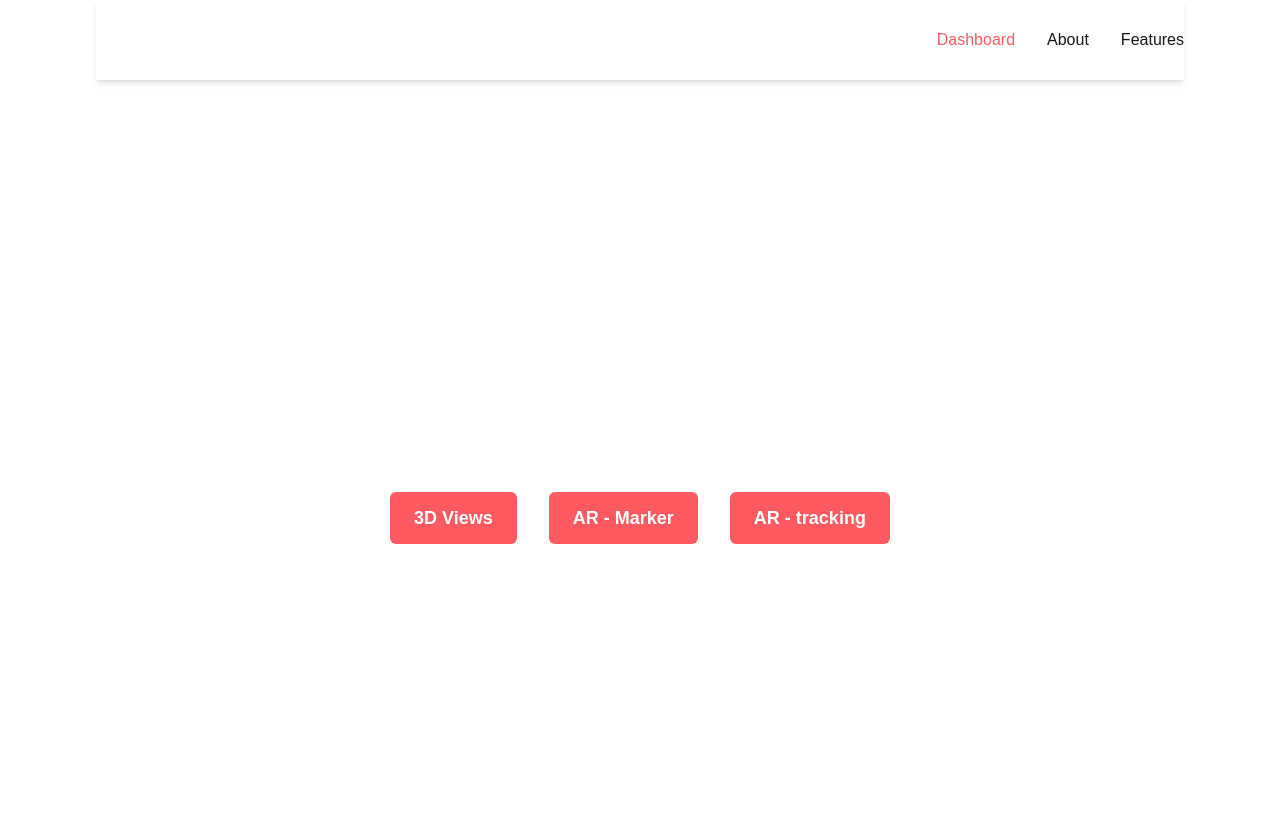
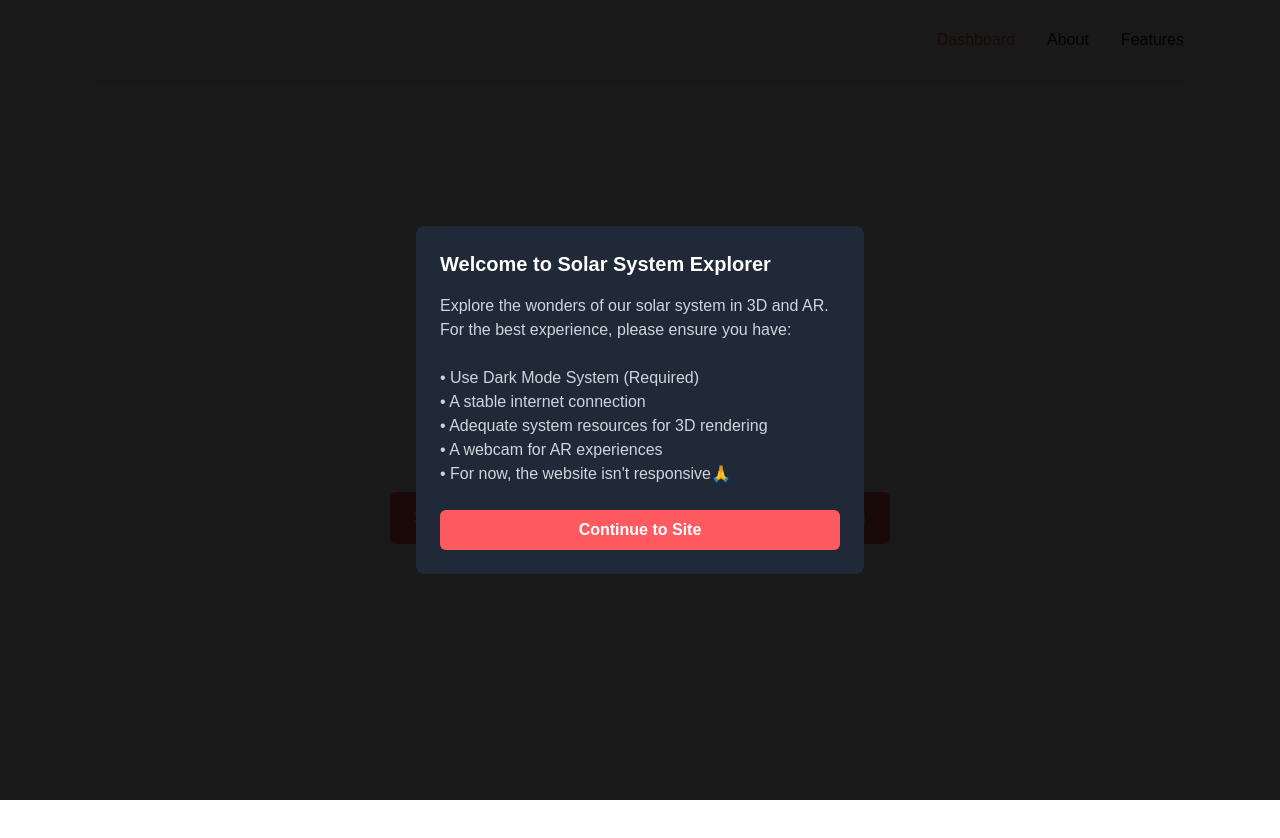
Before and after one commit to hilmifawwazsaad/GrafKom_FP, a Next.js app: page / in a window 1280 px wide. Shown: the top 838 px of the page. Built offline with nearby package versions, Linux system fonts and the light colour scheme.

Commit message:
feat: add alert warning

```diff
--- a/src/app/page.js
+++ b/src/app/page.js
@@ -1,11 +1,23 @@
 'use client'
 
-import React, { useEffect } from "react";
+import React, { useEffect, useState } from "react";
 import { useRouter } from "next/navigation";
 import Navbar from "@/components/Navbar";
 
 export default function Dashboard() {
     const router = useRouter();
+    const [showModal, setShowModal] = useState(true);
+    const [isMobile, setIsMobile] = useState(false);
+
+    const checkIfMobile = () => {
+        return (
+            /iPhone|iPad|iPod|Android|webOS|BlackBerry|IEMobile|Opera Mini/i.test(navigator.userAgent) ||
+            /iPad|iPhone|iPod/.test(navigator.platform) ||
+            (window.innerWidth <= 768) ||
+            ('ontouchstart' in window) ||
+            (navigator.maxTouchPoints > 0 && /MacIntel/.test(navigator.platform))
+        );
+    };
 
     const handleExplore = () => {
         router.push('/explore');
@@ -19,16 +31,86 @@ export default function Dashboard() {
         router.push('/tracking');
     }
 
+    const handleUnderstand = () => {
+        window.location.href = "https://google.com";
+    }
+
     useEffect(() => {
         document.body.style.overflow = "hidden";
 
+        const mobileCheck = checkIfMobile();
+        setIsMobile(mobileCheck);
+
+        const handleResize = () => {
+            const mobileCheck = checkIfMobile();
+            setIsMobile(mobileCheck);
+        };
+
+        window.addEventListener('resize', handleResize);
+
+        if (mobileCheck) {
+            document.body.style.overflow = "hidden";
+        }
+
         return () => {
             document.body.style.overflow = "";
+            window.removeEventListener('resize', handleResize);
         };
     }, []);
 
+    // Mobile view
+    if (isMobile) {
+        return (
+            <div className="fixed inset-0 bg-black bg-opacity-90 z-50 flex items-center justify-center p-4">
+                <div className="bg-gray-800 text-white rounded-lg p-6 max-w-md w-full">
+                    <h2 className="text-xl font-bold mb-4">
+                        Desktop Only Website
+                    </h2>
+                    <p className="text-gray-300 mb-6">
+                        This website requires a desktop or laptop computer to function properly.
+                        Mobile devices, including tablets, are not supported.
+                    </p>
+                    <button
+                        onClick={handleUnderstand}
+                        className="bg-[#FF5A5F] hover:bg-[#F6657E] text-white font-semibold py-2 px-4 rounded-md transition-all w-full"
+                    >
+                        I Understand
+                    </button>
+                </div>
+            </div>
+        );
+    }
+
+    // Desktop view
     return (
         <Navbar>
+            {showModal && (
+                <div className="fixed inset-0 bg-black bg-opacity-90 z-50 flex items-center justify-center p-4">
+                    <div className="bg-gray-800 text-white rounded-lg p-6 max-w-md w-full">
+                        <h2 className="text-xl font-bold mb-4">
+                            Welcome to Solar System Explorer
+                        </h2>
+                        <p className="text-gray-300 mb-6">
+                            Explore the wonders of our solar system in 3D and AR.
+                            For the best experience, please ensure you have:
+                            <br/><br/>
+                            • Use Dark Mode System (Required) <br/>
+                            • A stable internet connection<br/>
+                            • Adequate system resources for 3D rendering<br/>
+                            • A webcam for AR experiences<br/>
+                            • For now, the website isn't responsive🙏
+
+                        </p>
+                        <button
+                            onClick={() => setShowModal(false)}
+                            className="bg-[#FF5A5F] hover:bg-[#F6657E] text-white font-semibold py-2 px-4 rounded-md transition-all w-full"
+                        >
+                            Continue to Site
+                        </button>
+                    </div>
+                </div>
+            )}
+
             <div className="flex flex-col items-center justify-center min-h-screen text-white">
                 <h1 className="text-4xl md:text-6xl font-bold mb-8">Explore Your Solar System</h1>
                 <div className="flex space-x-8">
```
